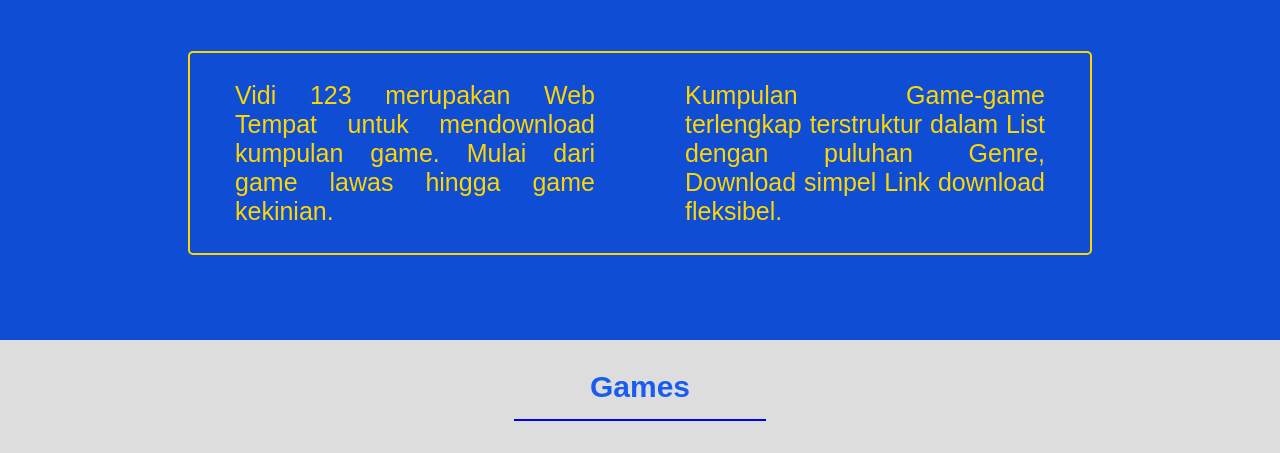
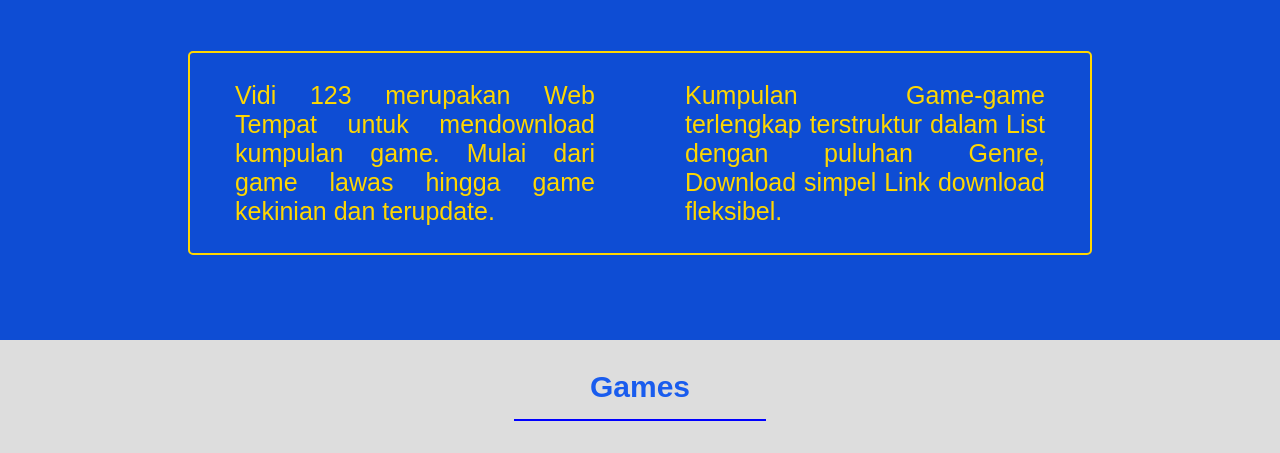
Before and after one commit to belajargitcuy/belajargitcuy.github.io, a plain HTML site: page index.html in a window 1280 px wide. Shown: the part 644-1097 px from the top of the page. Drawn offline with Linux system fonts and the light colour scheme.

Commit message:
menambahkan kata kata terupdate

```diff
--- a/index.html
+++ b/index.html
@@ -38,7 +38,7 @@
         </center>
         <div class="kataabout">
             <div class="kataabout-kiri">
-                <p>Vidi 123 merupakan Web Tempat untuk mendownload kumpulan game. Mulai dari game lawas hingga game kekinian.</p>
+                <p>Vidi 123 merupakan Web Tempat untuk mendownload kumpulan game. Mulai dari game lawas hingga game kekinian dan terupdate.</p>
             </div>
             <div class="kataabout-kanan">
                 <p>Kumpulan Game-game terlengkap terstruktur dalam List dengan puluhan Genre, Download simpel Link download fleksibel.</p>
```
